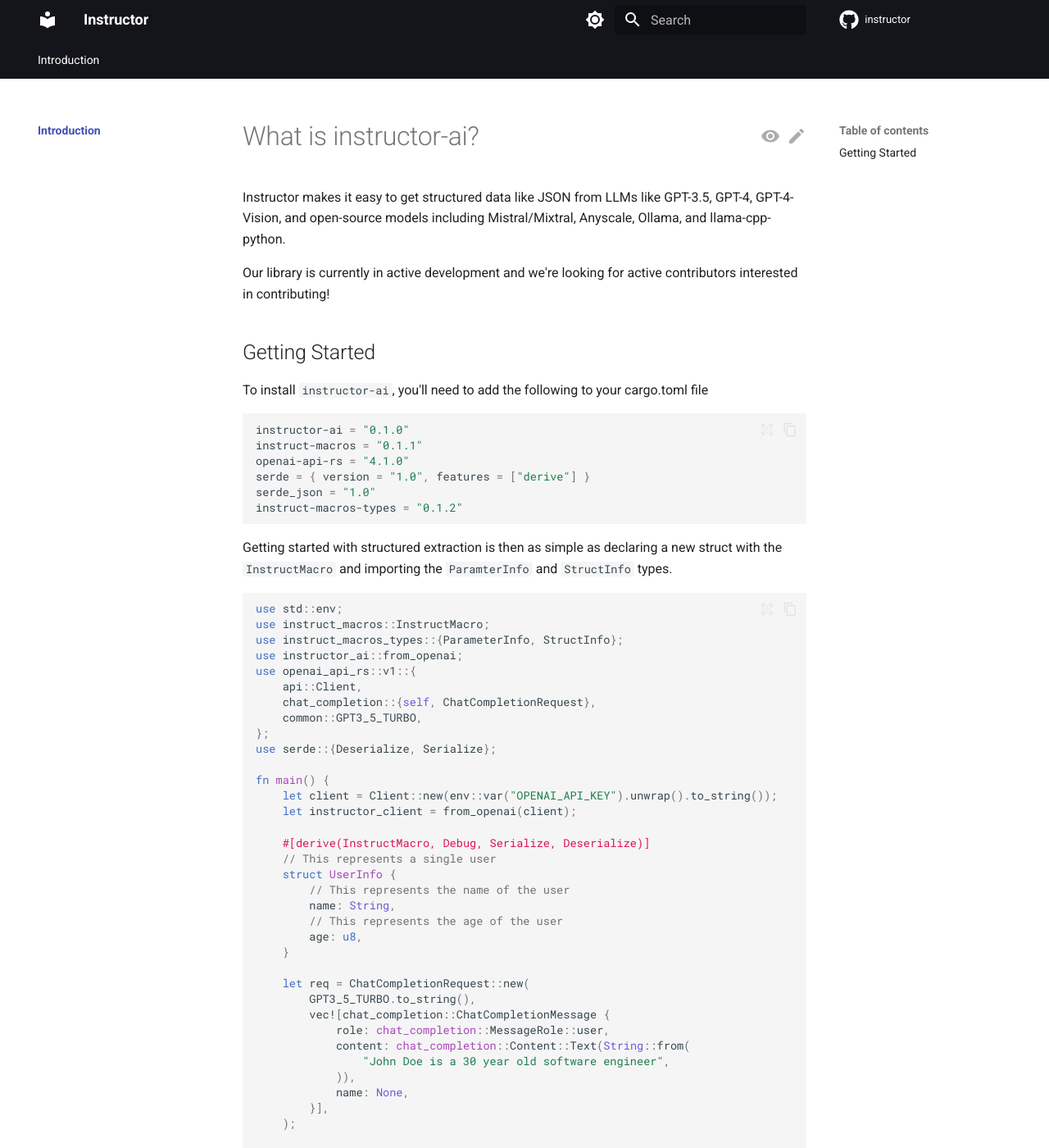
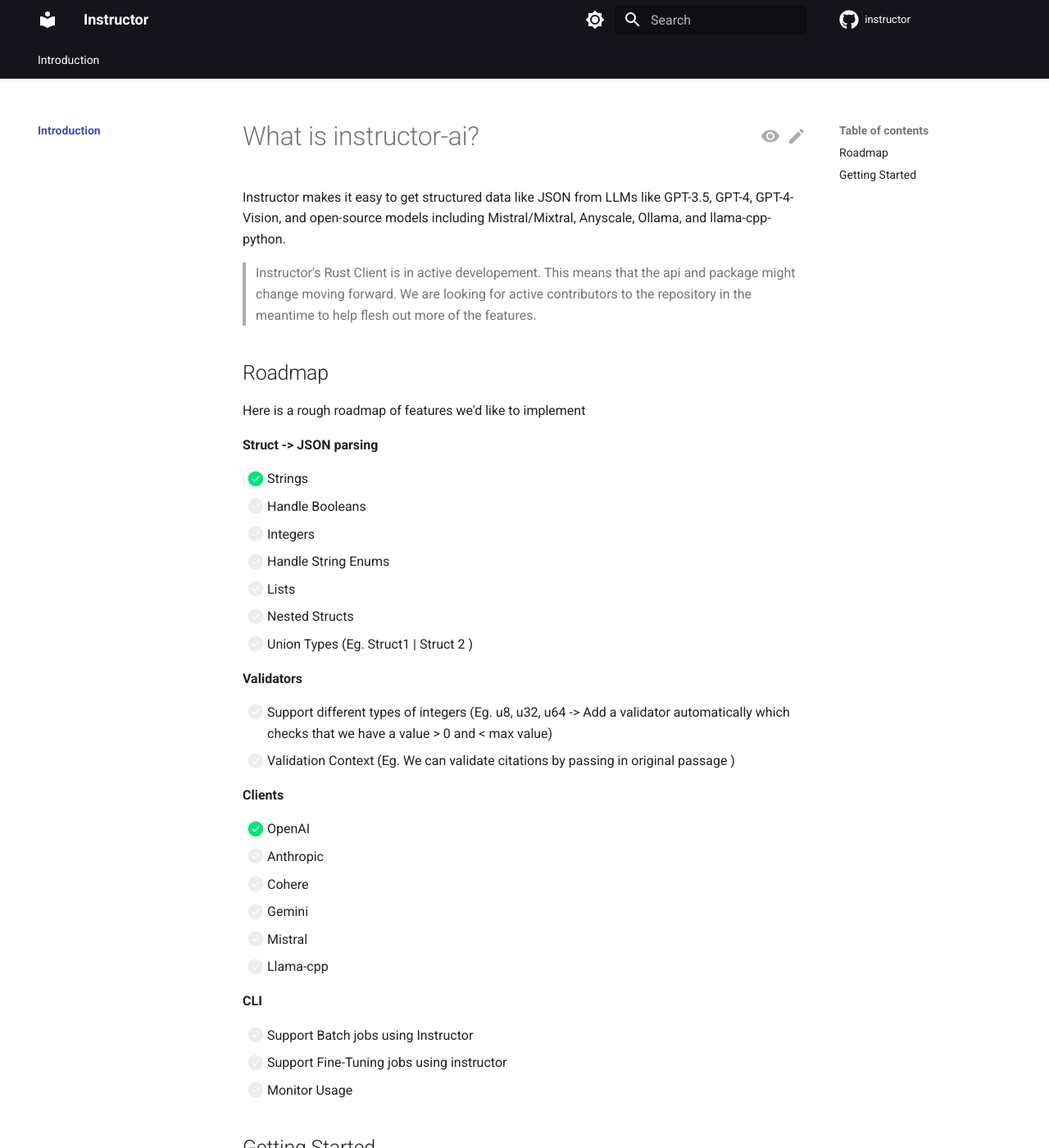
Before and after one commit to instructor-ai/instructor-rs, an MkDocs documentation site: the page built from docs/index.md, in a window 1280 px wide and 1400 px high. Shown: the whole window at 82% size. Built offline with MkDocs 1.6.1 and Material for MkDocs 9.7.7, drawn with Linux system fonts in a browser that asks for light colours; comment, search, counter and statistics services are not loaded.

Commit message:
Updated tasklist + index.md

```diff
--- a/docs/index.md
+++ b/docs/index.md
@@ -2,7 +2,41 @@
 
 Instructor makes it easy to get structured data like JSON from LLMs like GPT-3.5, GPT-4, GPT-4-Vision, and open-source models including Mistral/Mixtral, Anyscale, Ollama, and llama-cpp-python.
 
-Our library is currently in active development and we're looking for active contributors interested in contributing!
+> Instructor's Rust Client is in active developement. This means that the api and package might change moving forward. We are looking for active contributors to the repository in the meantime to help flesh out more of the features.
+
+## Roadmap
+
+Here is a rough roadmap of features we'd like to implement
+
+**Struct -> JSON parsing**
+
+- [x] Strings
+- [ ] Handle Booleans
+- [ ] Integers
+- [ ] Handle String Enums
+- [ ] Lists
+- [ ] Nested Structs
+- [ ] Union Types (Eg. Struct1 | Struct 2 )
+
+**Validators**
+
+- [ ] Support different types of integers (Eg. u8, u32, u64 -> Add a validator automatically which checks that we have a value > 0 and < max value)
+- [ ] Validation Context (Eg. We can validate citations by passing in original passage )
+
+**Clients**
+
+- [x] OpenAI
+- [ ] Anthropic
+- [ ] Cohere
+- [ ] Gemini
+- [ ] Mistral
+- [ ] Llama-cpp
+
+**CLI**
+
+- [ ] Support Batch jobs using Instructor
+- [ ] Support Fine-Tuning jobs using instructor
+- [ ] Monitor Usage
 
 ## Getting Started
 
--- a/mkdocs.yml
+++ b/mkdocs.yml
@@ -84,6 +84,9 @@
   - pymdownx.inlinehilite
   - pymdownx.snippets
   - pymdownx.superfences
+  - def_list
+  - pymdownx.tasklist:
+      custom_checkbox: true
 nav:
   - Introduction:
       - Welcome To Instructor: "index.md"
```
